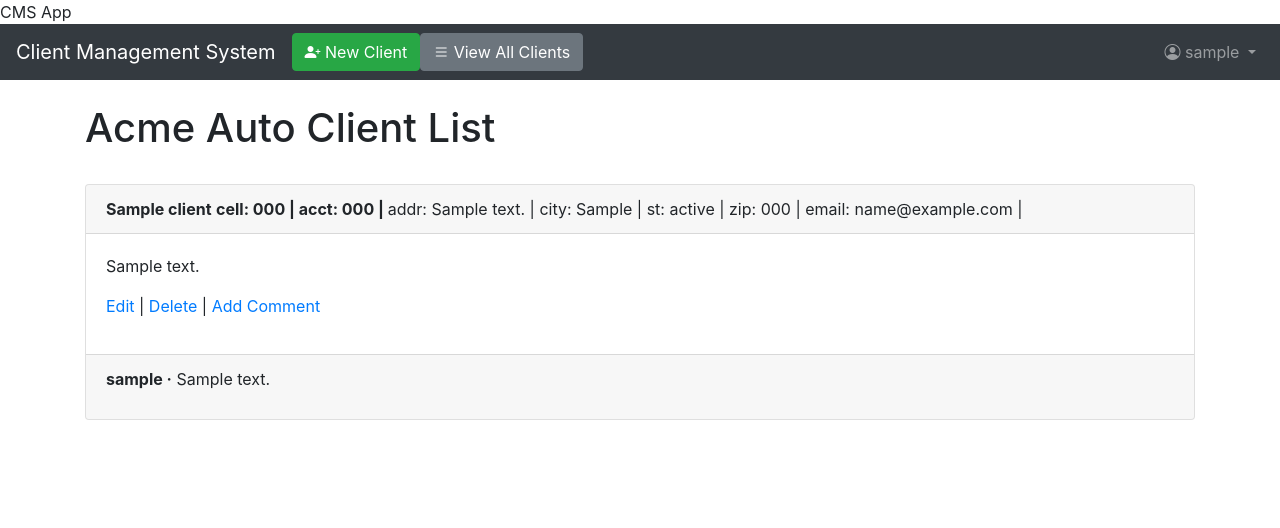
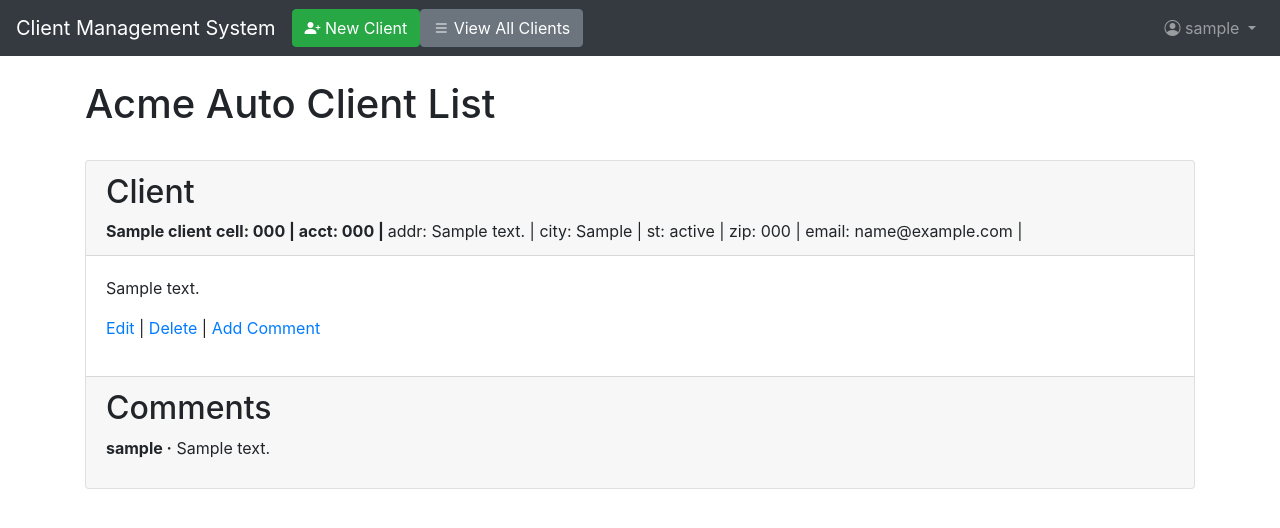
Before and after one commit to trreher/AcmeAuto, a Django app: page /clients/ in a window 1280 px wide. Shown: the top 528 px of the page. Run offline with Django 3.2, Linux system fonts and the light colour scheme; a user stored in the database is signed in; tables that the repository leaves empty hold one stand-in row (values such as "Sample post"); some libraries are stand-ins or nearby versions.

Commit message:
Couple of quick styling and permission fixes

```diff
--- a/templates/base.html
+++ b/templates/base.html
@@ -10,7 +10,7 @@
     <!-- Bootstrap CSS -->
     <link rel="stylesheet" href="https://cdn.jsdelivr.net/npm/bootstrap-icons@1.3.0/font/bootstrap-icons.css">
     <link rel="stylesheet" href="https://stackpath.bootstrapcdn.com/bootstrap/4.1.3/css/bootstrap.min.css" integrity="sha384-MCw98/SFnGE8fJT3GXwEOngsV7Zt27NXFoaoApmYm81iuXoPkFOJwJ8ERdknLPMO" crossorigin="anonymous">
-    <name>{% block name %}CMS App{% endblock name %}</name>
+    <!-- <name>{% block name %}CMS App{% endblock name %}</name> -->
     <link rel="stylesheet" href="{% static 'css/base.css' %}">
   </head>
   <body>
--- a/templates/client_list.html
+++ b/templates/client_list.html
@@ -8,6 +8,7 @@
   {% for client in object_list %}
     <div class="card">
       <div class="card-header">
+        <h2>Client</h2>
         <span class="font-weight-bold">{{ client.name }}</span>
         <span class="font-weight-bold">cell: {{ client.cell_phone }} | </span>
         <span class="font-weight-bold">acct: {{ client.acct_number }} | </span>
@@ -24,6 +25,7 @@
       </div>
       <div class="card-footer">
       {% for comment in client.comments.all %}
+          <h2>Comments</h2>
             <p>
               <span class="font-weight-bold">{{ comment.author }} &middot;</span>
               {{ comment }}
--- a/templates/home.html
+++ b/templates/home.html
@@ -7,7 +7,9 @@
   <h1 class="display-4">Acme Auto Client Management System</h1>
   <p class="lead">Car Sales and Service Client Management System.</p>
   <p class="lead">
+    {% if user.is_authenticated %}
        <a class="btn btn-primary btn-lg" href="{% url 'client_list' %}" role="button">View All Clients</a>
+    {% endif %}
   </p>
 </div>
 {% endblock content %}
```
